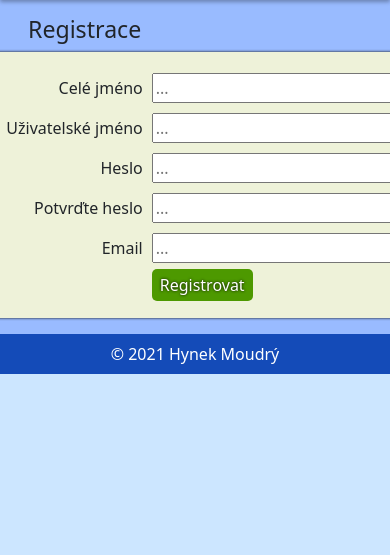
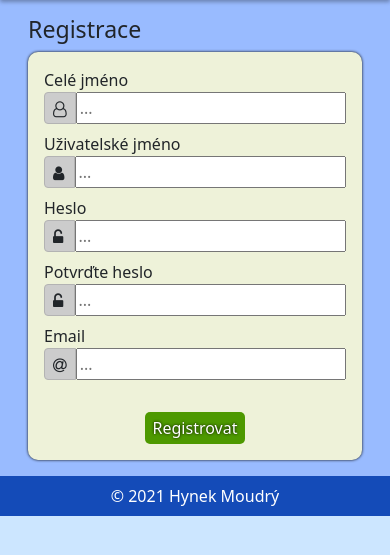
Before and after one commit to HynekM99/WEB-Konference, a PHP site: page /registrace in a window 390 px wide. Shown: the part 48-603 px from the top of the page. Run offline with PHP 8.4, Linux system fonts and the light colour scheme; some libraries are stand-ins or nearby versions.

Commit message:
Made login and signup forms more responsive. Added password validation on signup.

```diff
--- a/controllers/LoginController.php
+++ b/controllers/LoginController.php
@@ -37,7 +37,7 @@ class LoginController extends Controller {
 
         $this->data['dataValid'] = true;
 
-        Login::login($user['username']);
+        Login::login($user['username'], $user['id_user_rights']);
         $this->redirect("uvod");
     }
 
--- a/src/css/style.css
+++ b/src/css/style.css
@@ -67,6 +67,16 @@ div.row {
     padding: 5px;
 }
 
+.input-sign {
+    padding: 0.25rem 0.5rem;
+    line-height: inherit;
+    width: 2rem;
+    height: 2rem;
+    background-color: hsl(0, 0%, 80%);
+    border: 1px solid hsl(0, 0%, 70%);
+    border-radius: 0.25rem 0 0 0.25rem;
+}
+
 .submit {
     color: #ffffff;
     border: none;
@@ -133,17 +143,14 @@ div.article-preview span {
 
 form.login-form, form.register-form {
     padding: 1rem;
-    width: min-content;
+    width: 400px;
+    max-width: 100%;
     background-color: hsl(70, 50%, 90%);
     box-shadow: 0 0 3px black;
     border-radius: 10px;
 }
 
-form table tbody tr {
-    height: 30px;
+input {
+    height: 2rem;
+    width: 100%;
 }
-
-form table tbody tr td:nth-child(1) {
-    text-align: end;
-    padding: 0.5rem;
-}
--- a/utils/Db.php
+++ b/utils/Db.php
@@ -9,7 +9,7 @@ class Db {
     private static $settings = array(
         PDO::ATTR_ERRMODE => PDO::ERRMODE_EXCEPTION,
         PDO::MYSQL_ATTR_INIT_COMMAND => "SET NAMES utf8",
-        PDO::ATTR_EMULATE_PREPARES => false,
+        PDO::ATTR_EMULATE_PREPARES => false
     );
 
     public static function connect($host, $uzivatel, $heslo, $databaze) {
--- a/utils/Login.php
+++ b/utils/Login.php
@@ -4,9 +4,10 @@ namespace app\utils;
 class Login {
     private const SESSION_KEY = "user";
     private const KEY_NAME = "name";
+    private const KEY_ROLE = "role";
 
-    public static function login(string $name) {
-        $info = [self::KEY_NAME => $name];
+    public static function login(string $name, string $role) {
+        $info = [self::KEY_NAME => $name, self::KEY_ROLE => $role];
         Session::setSession(self::SESSION_KEY, $info);
     }
 
@@ -18,7 +19,12 @@ class Login {
         Session::removeSession(self::SESSION_KEY);
     }
 
-    public static function getUserInfo() {
+    public static function getUserRole() {
+        $info = Session::readSession(self::SESSION_KEY);
+        return $info[self::KEY_ROLE];
+    }
+
+    public static function getUserName() {
         $info = Session::readSession(self::SESSION_KEY);
         return $info[self::KEY_NAME];
     }
--- a/views/layout.phtml
+++ b/views/layout.phtml
@@ -20,15 +20,6 @@ use app\utils\Login;
 </head>
 
 <body>
-    <div class="wrapper login-bar">
-        <div class="container login-bar">
-            <div class="login-info d-flex justify-content-end">
-
-
-
-            </div>
-        </div>
-    </div>
     <div class="wrapper navigation">
         <nav class="container navbar navbar-expand-sm navbar-toggleable-sm p-0">
             <button
@@ -62,8 +53,9 @@ use app\utils\Login;
                 <?php if (Login::isLogged()) : ?>
                     <li class="nav-item dropdown">
                         <a class="nav-link dropdown-toggle" id="navbarDropdown" role="button" data-bs-toggle="dropdown" aria-haspopup="true" aria-expanded="false">
+                            <?= Login::getUserRole()?>
                             <i class="fa fa-user pe-1"></i>
-                            <span><?= Login::getUserInfo()?></span>
+                            <span><?= Login::getUserName()?></span>
                         </a>
                         <ul class="dropdown-menu dropdown-menu-end" aria-labelledby="navbarDropdown">
                             <li><a class="dropdown-item" href="uzivatele">Správa uživatelů</a></li>
--- a/views/registrace.phtml
+++ b/views/registrace.phtml
@@ -2,45 +2,52 @@
     <h3>
         Registrace
     </h3>
+
     <div class="d-flex justify-content-center">
-        <form class="register-form" method="post">
-            <span class="text-danger" hidden>
-                Uživatel se zadaným emailem již existuje.
-            </span>
-            <table>
-                <tr>
-                    <td><label for="name">Celé jméno</label></td>
-                    <td><input type="text" id="name" name="name" placeholder="..." required onkeyup="checkForm()"></td>
-                </tr>
-                <tr>
-                    <td><label for="username">Uživatelské jméno</label></td>
-                    <td><input type="text" id="username" name="username" placeholder="..." required onkeyup="checkForm()"></td>
-                </tr>
-                <tr>
-                    <td><label for="password">Heslo</label></td>
-                    <td><input type="password" id="password" name="password" placeholder="..." required onkeyup="checkForm()"/></td>
-                </tr>
-                <tr>
-                    <td><label for="password-confirm">Potvrďte heslo</label></td>
-                    <td><input type="password" id="password-confirm" name="password-confirm" placeholder="..." required onkeyup="checkForm()"/></td>
-                </tr>
-                <tr hidden>
-                    <td></td>
-                    <td>
-                        Hesla se neshodují
-                    </td>
-                </tr>
-                <tr>
-                    <td><label for="email">Email</label></td>
-                    <td><input type="email" id="email" name="email" placeholder="..." required onkeyup="checkForm()"></td>
-                </tr>
-                <tr>
-                    <td></td>
-                    <td>
-                        <button name="submit" type="submit" class="submit"></i>Registrovat</button>
-                    </td>
-                </tr>
-            </table>
+        <form class="register-form" method="post" onsubmit="return checkPasswords()">
+            <?php if (isset($dataValid) && $dataValid == false) : ?>
+                <span class="text-danger" hidden>
+                    Uživatel se zadaným emailem již existuje.
+                </span>
+            <?php endif ?>
+
+            <label for="name">Celé jméno</label>
+            <div class="d-flex justify-content-center pb-2">
+                <i class="fa fa-user-o input-sign"></i>
+                <input type="text" id="name" name="name" placeholder="..." required>
+            </div>
+
+            <label for="username">Uživatelské jméno</label>
+            <div class="d-flex justify-content-center pb-2">
+                <i class="fa fa-user input-sign"></i>
+                <input type="text" id="username" name="username" placeholder="..." required>
+            </div>
+
+            <label for="password">Heslo</label>
+            <div class="d-flex justify-content-center pb-2">
+                <i class="fa fa-unlock-alt input-sign"></i>
+                <input type="password" id="password" name="password" placeholder="..." required>
+            </div>
+
+            <label for="password-confirm">Potvrďte heslo</label>
+            <div class="d-flex justify-content-center pb-2">
+                <i class="fa fa-unlock-alt input-sign"></i>
+                <input type="password" id="password-confirm" name="password-confirm" placeholder="..." required>
+            </div>
+
+            <div id="password-mismatch">
+                <span class="text-danger pb-2">Hesla se neshodují</span>
+            </div>
+
+            <label for="email">Email</label>
+            <div class="d-flex justify-content-center pb-2">
+                <i class="fa fa-at input-sign"></i>
+                <input type="email" id="email" name="email" placeholder="..." required>
+            </div>
+            <br>
+            <div class="d-flex justify-content-center">
+                <button name="submit" type="submit" id="submit" class="submit"></i>Registrovat</button>
+            </div>
         </form>
     </div>
 </div>
@@ -48,4 +55,21 @@
     document.getElementById("uvod").classList.add("selected");
     document.getElementById("navbar-collapsed-text").innerText = "Registrace";
     if (window.history.replaceState) window.history.replaceState(null, null, window.location.href);
+
+    $("#password").keyup(checkPasswords);
+    $("#password-confirm").keyup(checkPasswords);
+    $("#password-mismatch").hide();
+
+    function checkPasswords() {
+        if ($("#password").val().length == 0 || $("#password-confirm").val().length == 0) {
+            $("#password-mismatch").hide();
+            return false;
+        }
+        if ($("#password").val() !== $("#password-confirm").val()) {
+            $("#password-mismatch").show();
+            return false;
+        }
+        $("#password-mismatch").hide();
+        return true;
+    }
 </script>
```
Also changed, not shown: views/login.phtml (+17 -22 lines).
